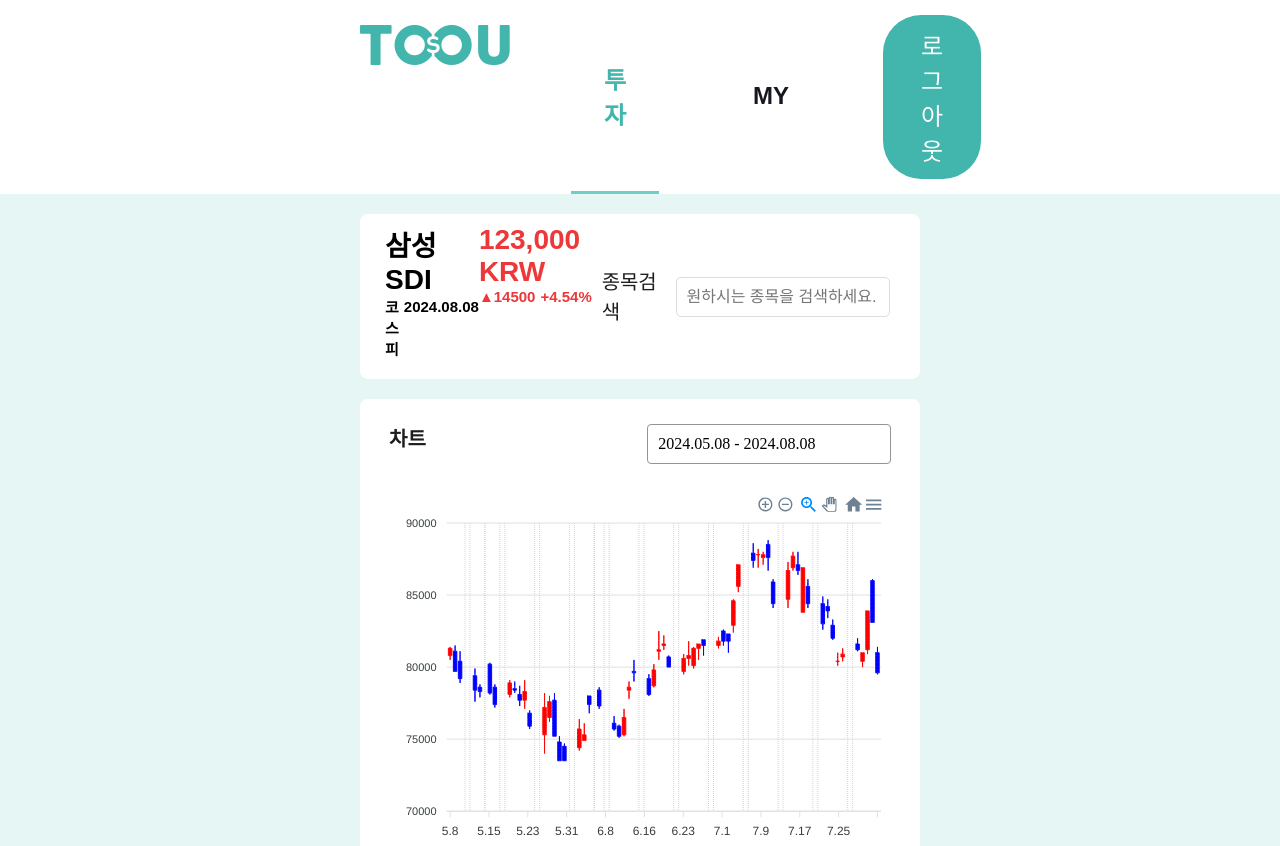
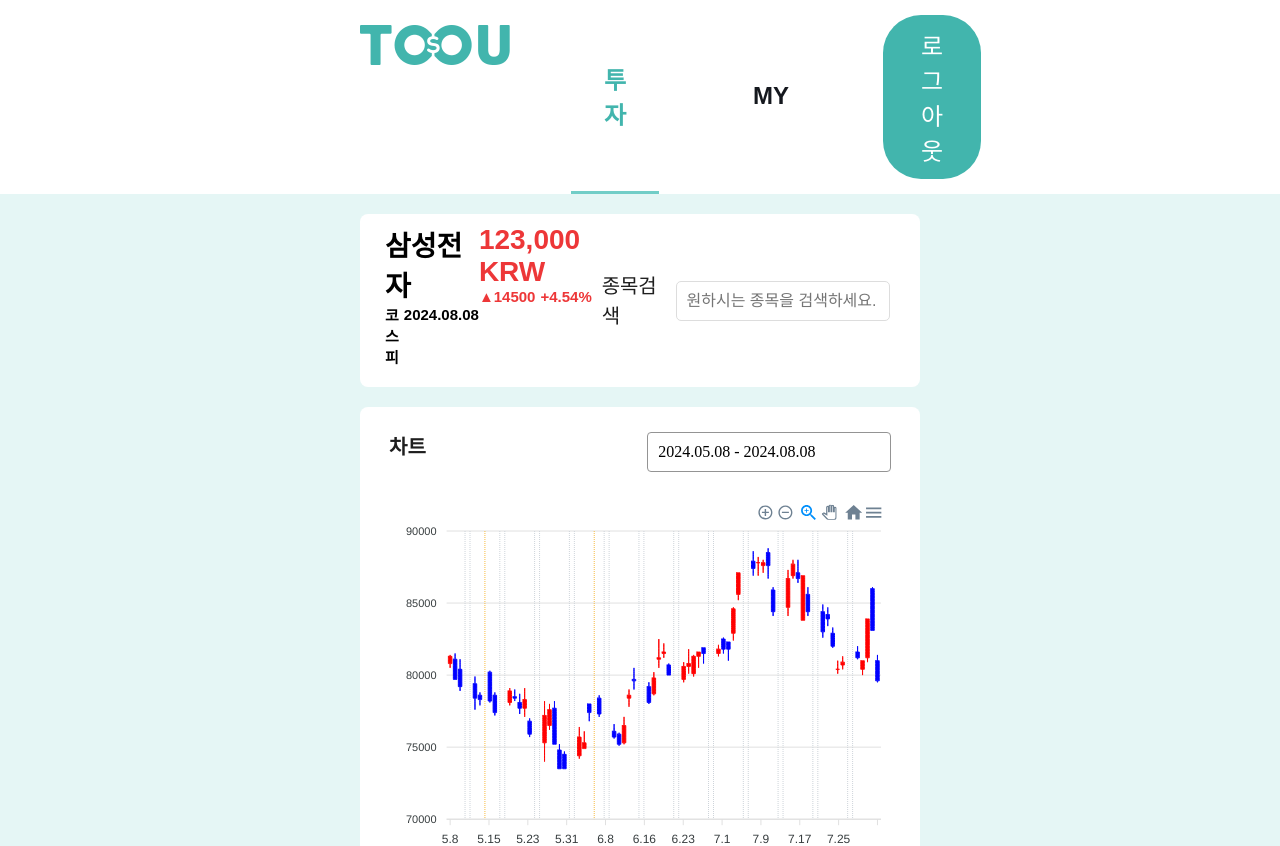
Before and after one commit to fintech4/frontend, a React (Create React App) app: page /main in a window 1280 px wide. Shown: the top 846 px of the page. Built offline with nearby package versions, Linux system fonts and the light colour scheme; a web font is replaced by a local one.

Commit message:
feat: mypage수정

```diff
--- a/src/components/page/MyPage.jsx
+++ b/src/components/page/MyPage.jsx
@@ -80,9 +80,7 @@
     const fetchData = async () => {
       try {
         // 자산 정보 가져오기
-        const assetResponse = await axios.get(
-          `http://toou.kro.kr/api/accounts/assets`
-        );
+        const assetResponse = await axios.get(`/toou/api/accounts/assets`);
         if (assetResponse.data) {
           setMyAsset({
             total: assetResponse.data.totalAsset || 0,
@@ -96,9 +94,7 @@
         }
 
         // 주식 목록 가져오기
-        const holdingsResponse = await axios.get(
-          `http://toou.kro.kr/api/accounts/holdings`
-        );
+        const holdingsResponse = await axios.get(`/toou/api/accounts/holdings`);
         if (holdingsResponse.data && holdingsResponse.data.holdings) {
           setMyStockList(
             holdingsResponse.data.holdings.map((stock) => ({
--- a/src/components/ui/bar/StockSearch.jsx
+++ b/src/components/ui/bar/StockSearch.jsx
@@ -208,7 +208,7 @@
       <StockContainer>
         <StockNameContainer>
           <StockName>
-            {selectedStock ? selectedStock.name : "삼성SDI"}
+            {selectedStock ? selectedStock.name : "삼성전자"}
           </StockName>
           <StockText>
             <Kospi>코스피</Kospi>
```
